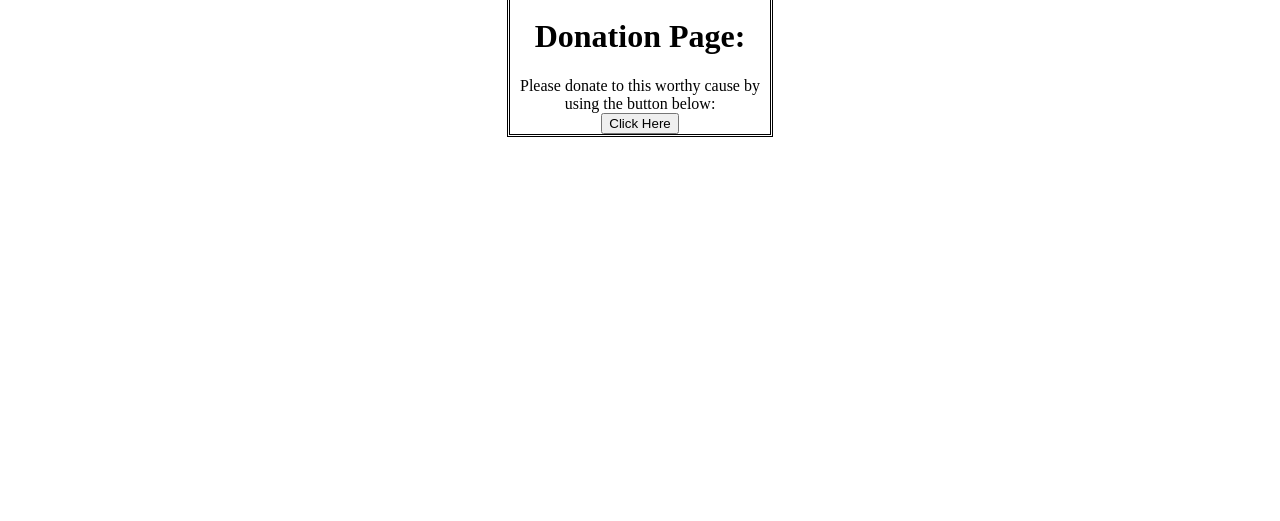
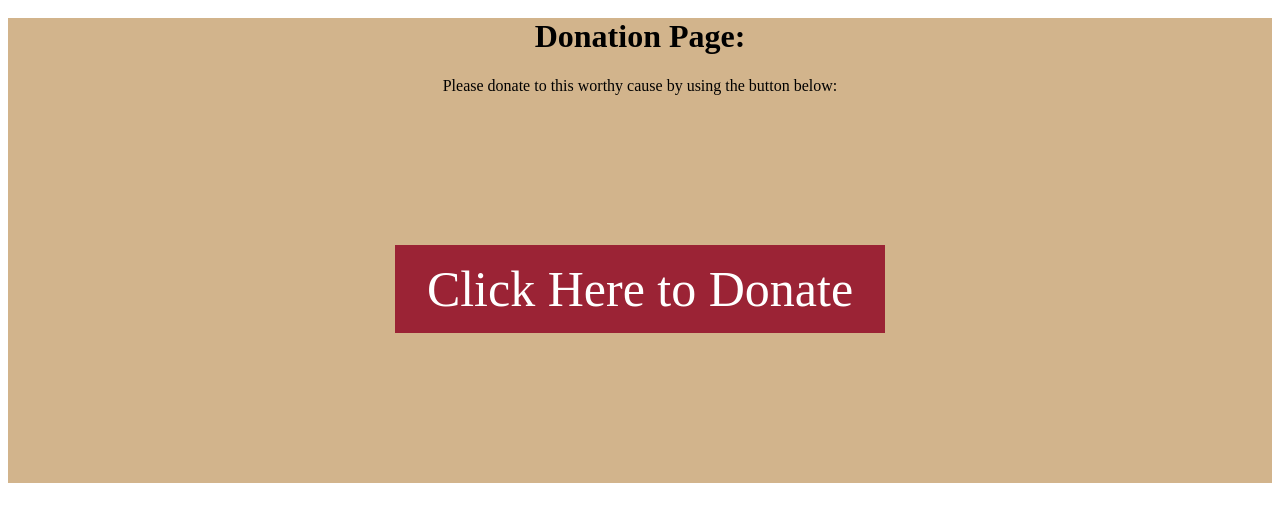
Before and after one commit to d28601581/Assignment-1, a plain HTML site: page donatePage.html in a window 1280 px wide. Shown: the part 183-704 px from the top of the page. Drawn offline with Linux system fonts and the light colour scheme.

Commit message:
Ariel, Commit #6: Making the donate button more visible.

```diff
--- a/donatePage.html
+++ b/donatePage.html
@@ -10,6 +10,25 @@
 	margin: auto;
         width: 260px;
     }
+
+    center{
+	    text-align: center;
+	    background-color: tan;
+    }
+
+    .button{
+	background-color: #9B2335;
+  	border: none;
+  	color: white;
+  	padding: 15px 32px;
+  	text-align: center;
+  	text-decoration: none;
+  	display: inline-block;
+  	font-size: 50px;
+  	margin: 150px 50px;
+  	cursor: pointer;
+    }
+
   </style>
   </head>
   <body>
@@ -18,12 +37,12 @@
 	    <br> <a href = "https://htmlpreview.github.io/?https://github.com/d28601581/Assignment-1/blob/HomePage/homePage.html">Home</a>
             <a href="https://htmlpreview.github.io/?https://github.com/d28601581/Assignment-1/blob/AboutPage/aboutPage.html">About</a>
             <a href="https://htmlpreview.github.io/?https://github.com/d28601581/Assignment-1/blob/DonatePage/donatePage.html">Donate</a>
+	  </div>
 
-	  <div>
-	  <h1><center>Donation Page:</h1>
+	  <center>
+
+	    <h1>Donation Page:</h1>
 	    Please donate to this worthy cause by using the button below: <br>
-	  <button onclick="window.location.href='https://secure.feedingamerica.org/site/Donation2?idb=1712798370&df_id=26876&26876.donation=form1&mfc_pref=T&s_channel=google&s_onsite_promo=MainNav_Donate&s_subsrc=https://www.feedingamerica.org/&s_src=W211ORGSC&26876_donation=form1&s_referrer=google&_ga=2.171934372.566820428.1609877667-221125850.1609877667';">
-          Click Here
-    	 </button>
+	    <a href="https://secure.feedingamerica.org/site/Donation2?idb=1712798370&df_id=26876&26876.donation=form1&mfc_pref=T&s_channel=google&s_onsite_promo=MainNav_Donate&s_subsrc=https://www.feedingamerica.org/&s_src=W211ORGSC&26876_donation=form1&s_referrer=google&_ga=2.171934372.566820428.1609877667-221125850.1609877667" class="button">Click Here to Donate</a>
 	  </center>
   </body>
```
Lines whose indentation alone changed are shown as unchanged.
